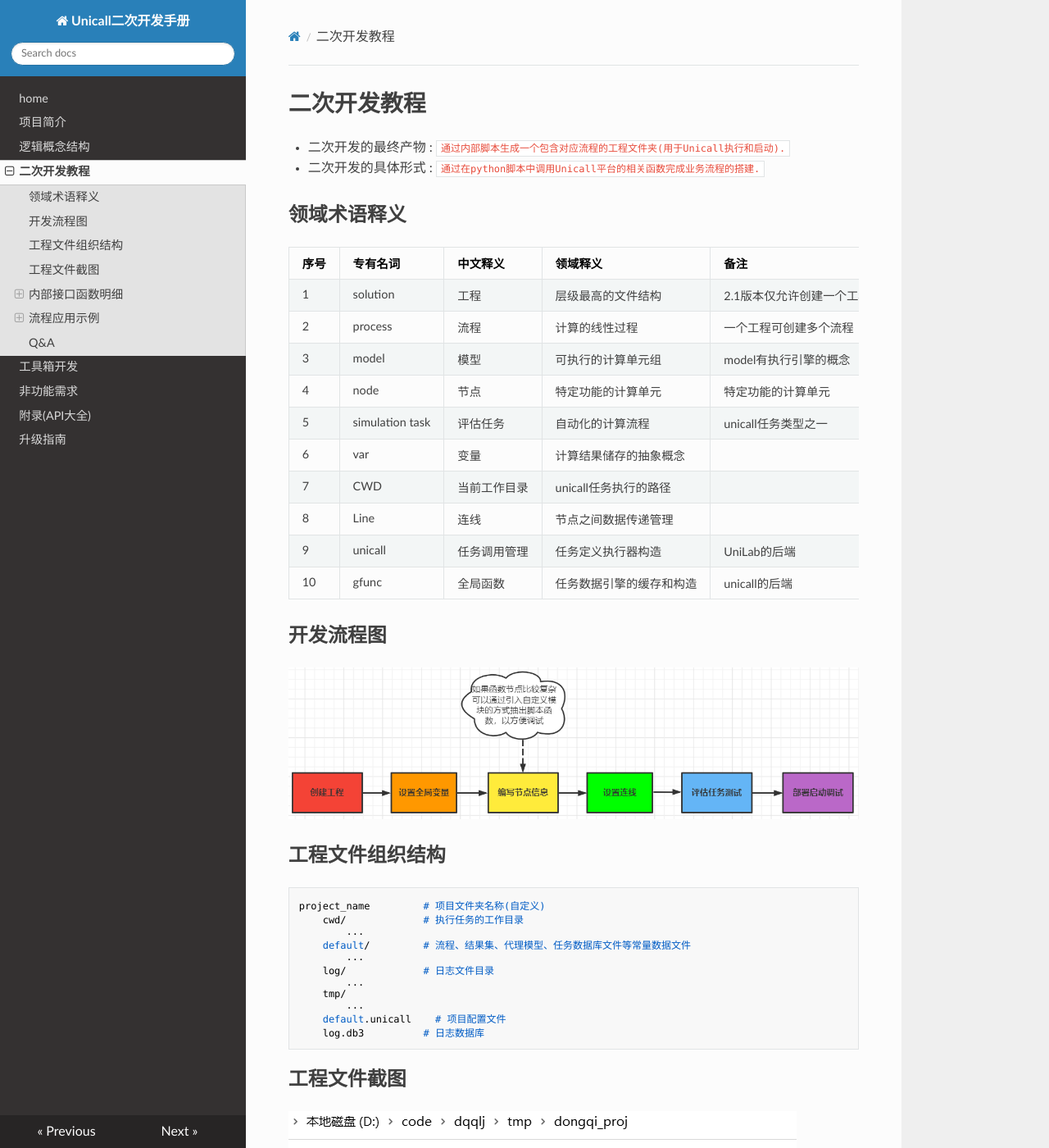
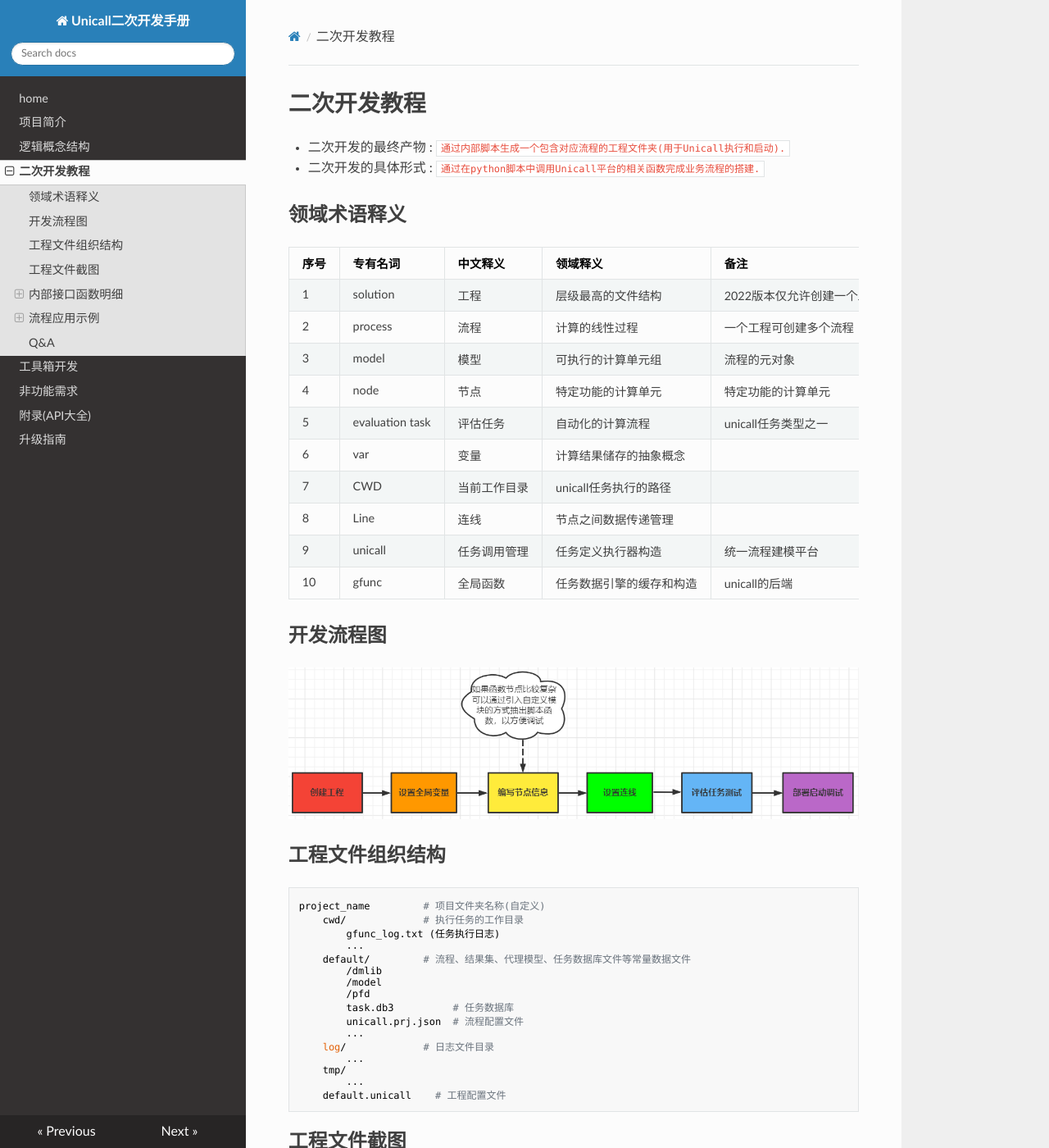
Before and after one commit to solheng/UnilabDoc, an MkDocs documentation site: the page built from docs/二次开发教程.md, in a window 1280 px wide and 1400 px high. Shown: the whole window at 82% size. Built offline with MkDocs 1.6.1, drawn with Linux system fonts in a browser that asks for light colours; nearby versions of some CDN libraries; some of the changed text lies outside the part shown.

Commit message:
unicall二次开发教程更新

```diff
--- a/docs/二次开发教程.md
+++ b/docs/二次开发教程.md
@@ -6,15 +6,15 @@
 
 | 序号  | 专有名词 | 中文释义 |  领域释义 | 备注             |
 |-----| ------------- |--| ------------ |----------------|
-| 1   |solution| 工程 |层级最高的文件结构| 2.1版本仅允许创建一个工程 |
+| 1   |solution| 工程 |层级最高的文件结构| 2022版本仅允许创建一个工程 |
 | 2   |process| 流程 |计算的线性过程| 一个工程可创建多个流程    |
-| 3   |model| 模型 |可执行的计算单元组| model有执行引擎的概念  |
+| 3   |model| 模型 |可执行的计算单元组| 流程的元对象  |
 | 4   |node| 节点 |特定功能的计算单元| 特定功能的计算单元      |
-| 5   |simulation task| 评估任务 |自动化的计算流程| unicall任务类型之一  |
+| 5   |evaluation task| 评估任务 |自动化的计算流程| unicall任务类型之一  |
 | 6   |var| 变量 |计算结果储存的抽象概念|
 | 7   |CWD| 当前工作目录 |unicall任务执行的路径|
 | 8   |Line| 连线 |节点之间数据传递管理|
-| 9   |unicall| 任务调用管理 |任务定义执行器构造| UniLab的后端      |
+| 9   |unicall| 任务调用管理 |任务定义执行器构造| 统一流程建模平台      |
 | 10  |gfunc| 全局函数 |任务数据引擎的缓存和构造| unicall的后端     |
 
 ## 开发流程图
@@ -23,15 +23,20 @@
 ## 工程文件组织结构
     project_name         # 项目文件夹名称(自定义)
         cwd/             # 执行任务的工作目录
+            gfunc_log.txt (任务执行日志)
             ...
         default/         # 流程、结果集、代理模型、任务数据库文件等常量数据文件
+            /dmlib
+            /model
+            /pfd
+            task.db3          # 任务数据库
+            unicall.prj.json  # 流程配置文件
             ...
         log/             # 日志文件目录
             ...
         tmp/
             ...
-        default.unicall    # 项目配置文件
-        log.db3          # 日志数据库
+        default.unicall    # 工程配置文件
 
 ## 工程文件截图
 ![img.png](img/二次开发工程文件夹截图.png)
@@ -39,11 +44,11 @@
 ## 内部接口函数明细
 
 ### 工程侧常用方法
-| 序号| 对象名                     | 作用           | 所属模块    |
-| ------------ |-------------------------|--------------|---------|
-| 1 | Solution                | 流程操作对象       | unicall |
-| 2 | create_default_solution | 创建unilab工程函数 | unicall   |
-| 3 | open_uniab_project      | 打开unilab工程函数  | unicall   |
+| 序号| 对象名                     | 作用      | 所属模块    |
+| ------------ |-------------------------|---------|---------|
+| 1 | Solution                | 流程操作对象  | unicall |
+| 2 | create_default_solution | 创建工程函数 | unicall   |
+| 3 | open_uniab_project      | 打开工程函数  | unicall   |
 
 
     """创建工程的示例代码(仅包含工程创建和函数节点，此时尚不可打包为流程文件夹)"""
@@ -205,7 +210,7 @@
         result:{'output1': 2}
 
 #### 流程用搭载前端的AIPOD优化软件打开后的流程图
-![img.png](img/示例一AIPOD打开后的流程图.png)
+![img.png](img/示例一unicall打开后的流程图.png)
 
 ### 示例二: exe节点+函数节点流程
 #### 流程搭建的完整代码
@@ -493,7 +498,7 @@
 
 
 #### 流程用AIPOD打开后的流程图
-![img.png](img/示例二AIPOD打开后的流程图.png)
+![img.png](img/示例二unicall打开后的流程图.png)
 
 ### 示例三: 函数节点+循环节点+判断节点流程
 #### 流程搭建的完整代码
```
Also changed, not shown: docs/index.md (+10 -2 lines), docs/逻辑概念结构.md (+11 -11 lines), docs/项目简介.md (+2 -2 lines), docs/img/二次开发工程文件夹截图.png, docs/img/示例一unicall打开后的流程图.png (renamed from docs/img/示例一AIPOD打开后的流程图.png), docs/img/示例二unicall打开后的流程图.png (renamed from docs/img/示例二AIPOD打开后的流程图.png).
